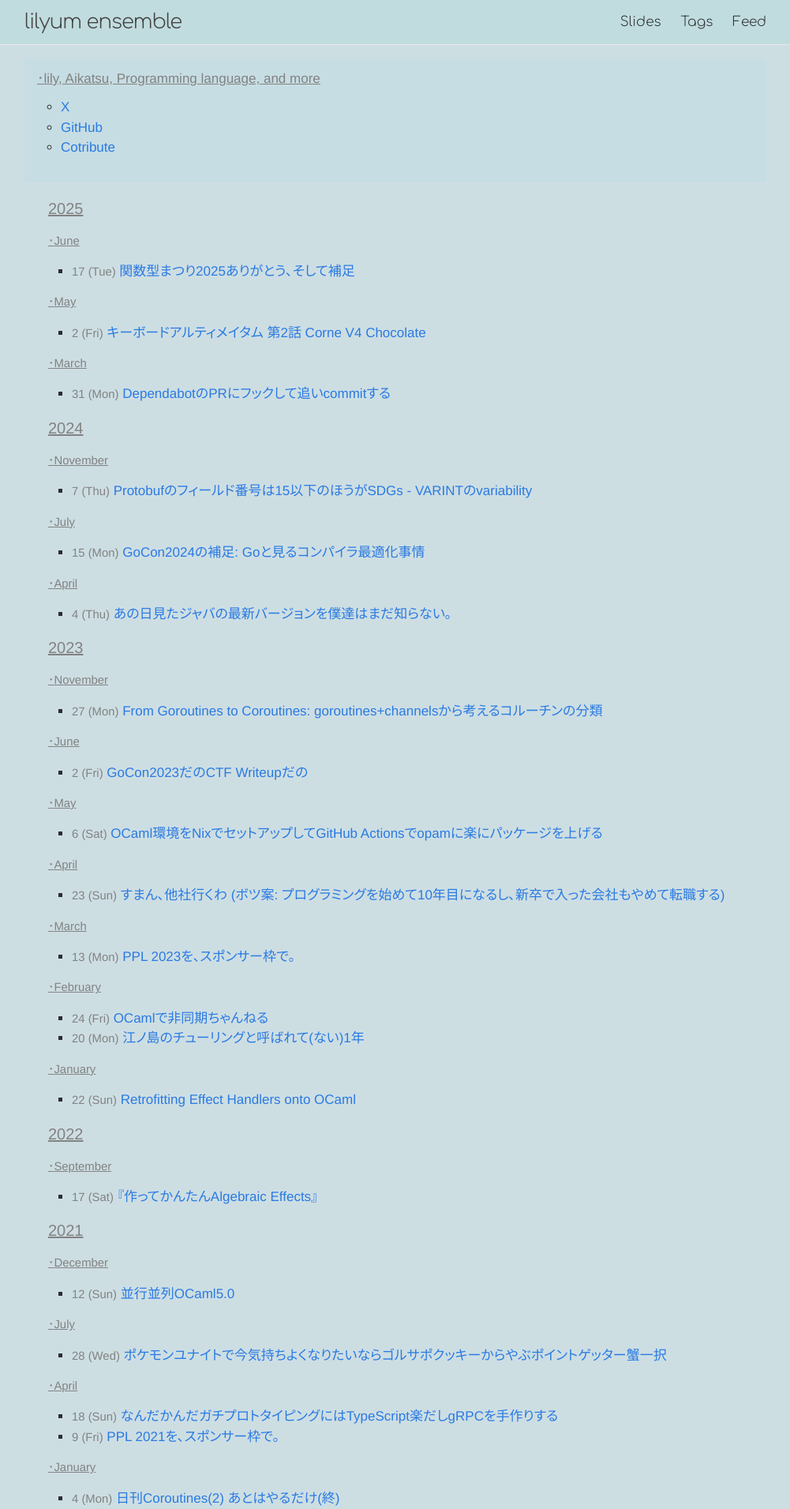
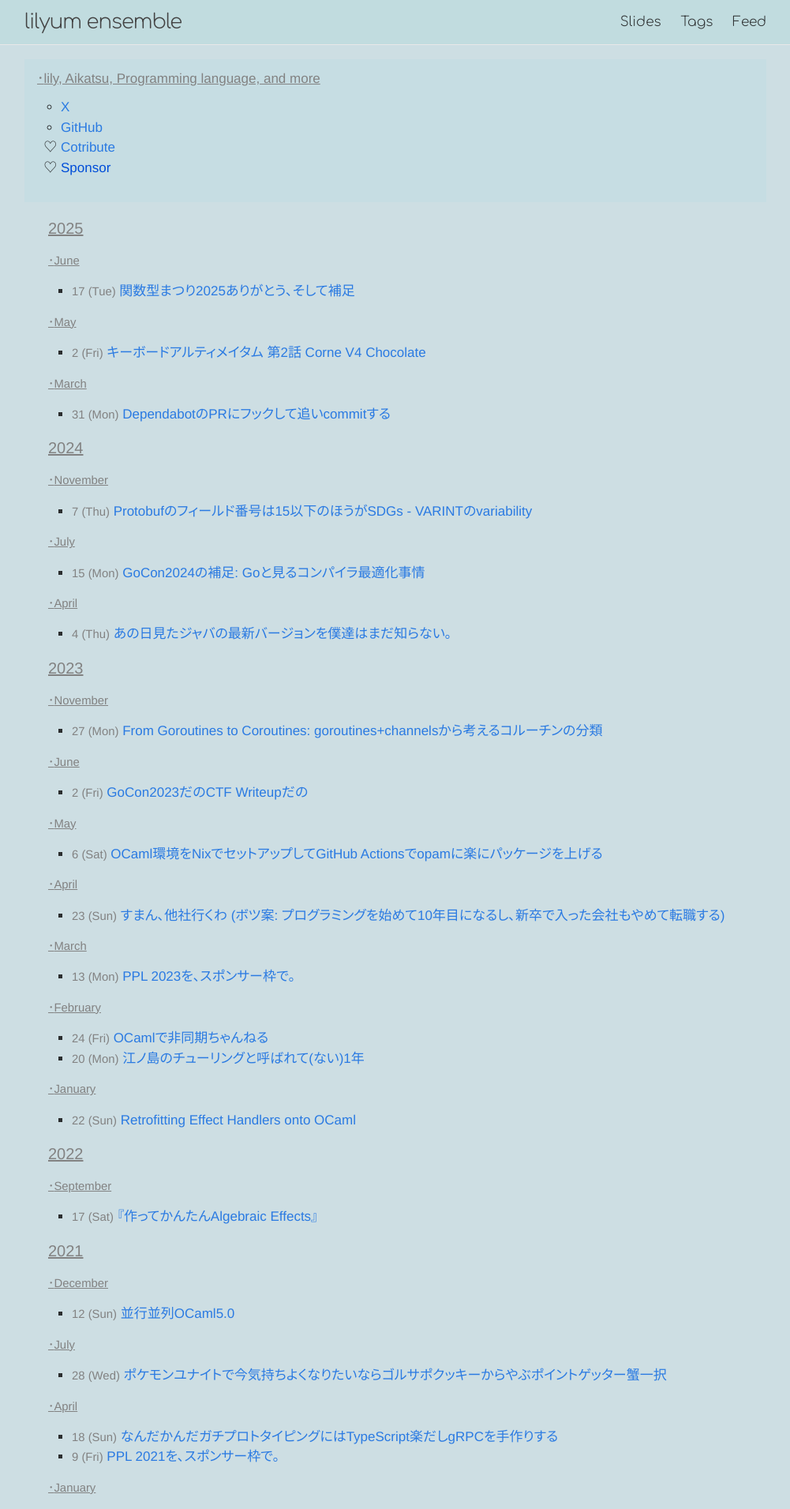
Before and after one commit to Nymphium/nymphium.github.io, a Jekyll site: the page built from index.html, in a window 1280 px wide. Shown: the top 1911 px of the page at 79% size, without its empty margins (139-1140 px from the left). Built offline with Jekyll 4.4.1, drawn with Linux system fonts in a browser that asks for light colours; some web fonts are replaced.

Commit message:
Add sponsor link / update aboutme

```diff
--- a/_sass/_base.scss
+++ b/_sass/_base.scss
@@ -364,3 +364,21 @@ pre {
     content: "Footnotes";
   }
 }
+
+.rainbow {
+  color: #f00;
+
+  animation: rainbow-animation 1s linear infinite;
+}
+
+@keyframes rainbow-animation {
+  0% {
+    filter: hue-rotate(0deg);
+  }
+  50% {
+    filter: hue-rotate(180deg);
+  }
+  100% {
+    filter: hue-rotate(360deg);
+  }
+}
--- a/index.html
+++ b/index.html
@@ -13,6 +13,10 @@ keywords: {{site.keywords}}
     list-style-type: circle;
 }
 
+.contrib {
+    list-style-type: "♡ ";
+}
+
 .page-header h4 {
     line-height: 1;
 }
@@ -23,7 +27,8 @@ keywords: {{site.keywords}}
                 <ul>
                   <li class="homecont"><a href="https://twitter.com/Nymphium" target="_blank">X</a></li>
                   <li class="homecont"><a href="https://github.com/Nymphium" target="_blank">GitHub</a></li>
-                  <li class="homecont"><a href="http://www.amazon.co.jp/registry/wishlist/17TF1JSMGF11N" target="_blank">Cotribute</a></li>
+                  <li class="homecont contrib"><a href="http://www.amazon.co.jp/registry/wishlist/17TF1JSMGF11N" target="_blank">Cotribute</a></li>
+                  <li class="homecont contrib"><a href="https://github.com/sponsors/Nymphium" target="_blank"><span class="rainbow">Sponsor</span></a></li>
                 </ul>
               </div>
               <ul class="posts">
```
